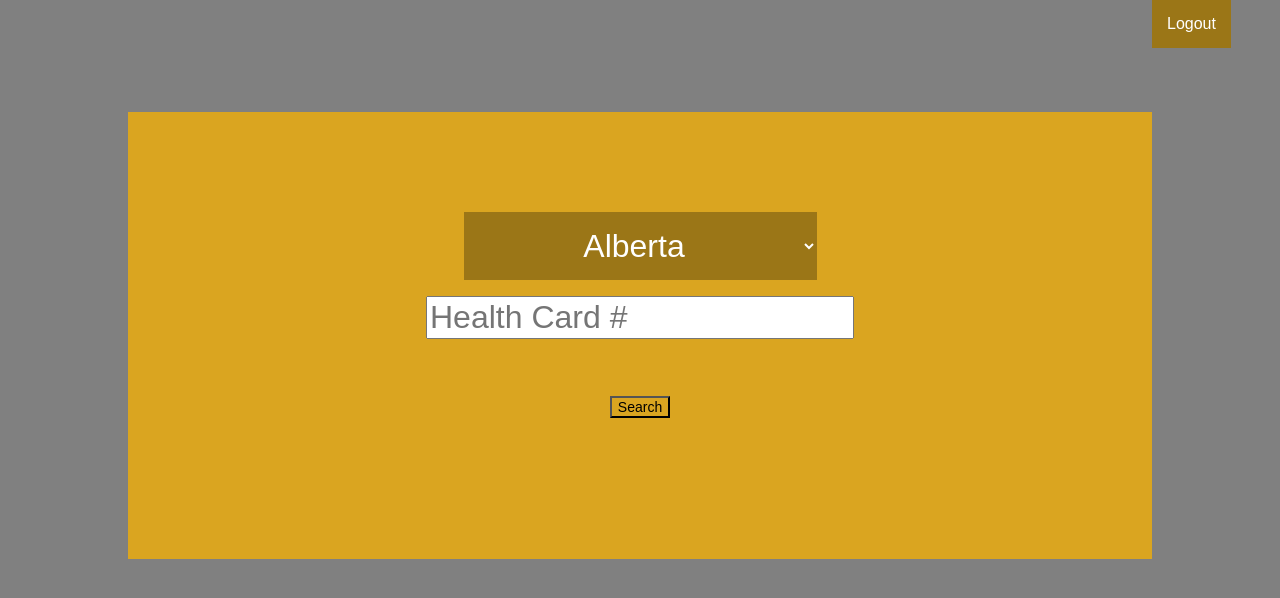
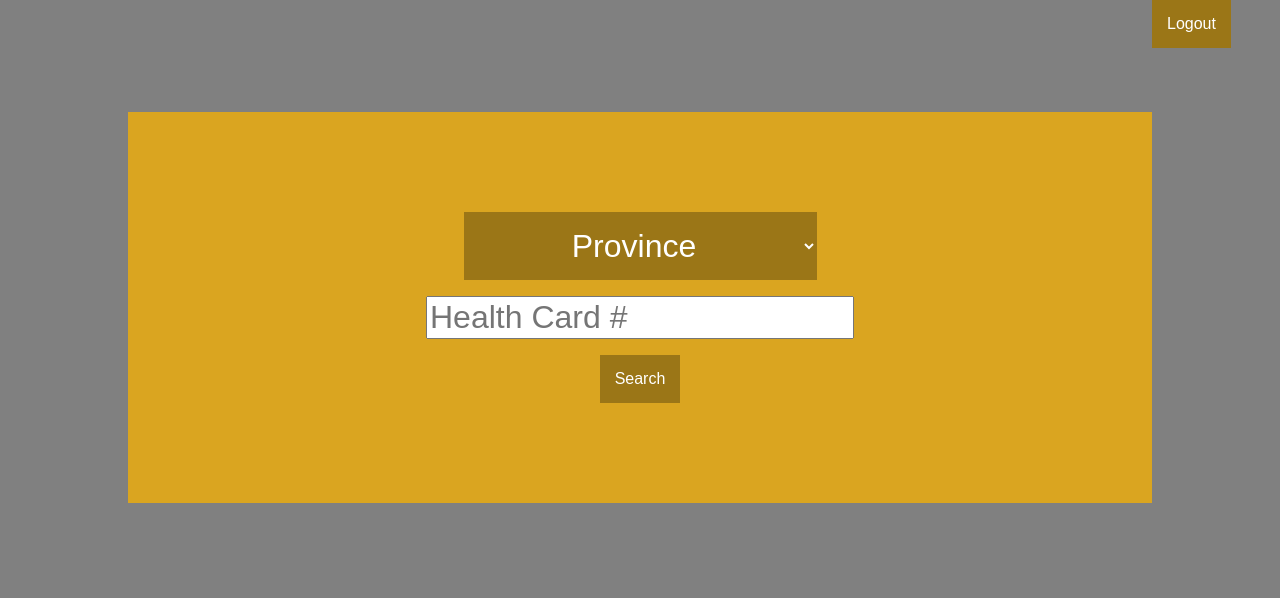
Before and after one commit to ShayFash/PatientManagementsystem, a React (Create React App) app in the folder src/hello-world/: page /patientsearch in a window 1280 px wide. Shown: the top 598 px of the page. Built offline with nearby package versions, Linux system fonts and the light colour scheme.

Commit message:
Added state variables to patient search component

```diff
--- a/src/hello-world/src/components/MDSearchContainer.js
+++ b/src/hello-world/src/components/MDSearchContainer.js
@@ -32,9 +32,9 @@ function SpecialtyList(props) {
             <PatientProfileContainer/>
             <br />
             <form style={{height: "200px"}}>
-                <select value={specialty} className="navBarButton" onChange={changeSpecialty}
+                <select className="navBarButton" onChange={changeSpecialty}
                 style={{border: "1px solid black"}}>
-                    <option>-- Select Specialty --</option>
+                    <option selected disabled>-- Select Specialty --</option>
                     <option value="Cardiac">Cardiac</option>
                     <option value="Endocrinologist">Endocrinologist</option>
                     <option value="Oncology">Oncology</option>
@@ -63,9 +63,9 @@ function DoctorList(props) {
             <PatientProfileContainer />
             <br />
             <form style={{height: "200px"}}>
-                <select className="navBarButton" value={doctor} onChange={changeDoctor}
+                <select className="navBarButton" onChange={changeDoctor}
                 style={{border: "1px solid black"}}>
-                    <option>-- Choose Doctor --</option>
+                    <option selected disabled>-- Choose Doctor --</option>
                     <option value="Doctor X">Dr. X</option>
                     <option value="Doctor Y">Dr. Y</option>
                     <option value="Doctor Z">Dr. Z</option>
--- a/src/hello-world/src/components/PatientSearchContainer.js
+++ b/src/hello-world/src/components/PatientSearchContainer.js
@@ -1,7 +1,22 @@
-import React from 'react';
+import React, {useState} from 'react';
 import {Link} from 'react-router-dom';
 
 function PatientSearch(props) {
+    const [healthNumber, setHealthNumber] = useState(null);
+    const [location, setLocation] = useState("");
+
+    function changeNumber(event) {
+        const {value} = event.target;
+        setHealthNumber(value);
+    }
+
+    function changeLocation(event) {
+        const {value} = event.target;
+        setLocation(value);
+    }
+
+    console.log(location); // placeholder so that the location variable doesnt throw a "not being used" message at me
+
     return (
         <div>
             <div className="horizontalDivider" style={{width: "90%"}} />
@@ -9,26 +24,31 @@ function PatientSearch(props) {
                 <button className="navBarButton">Logout</button>
             </Link>
             <form className="homeContainer" style={{padding: "100px", marginBottom: "0px"}}>
-                <select className="navBarButton" style={{fontSize: "32px"}}>
-                    <option>Alberta</option>
-                    <option>British Columbia</option>
-                    <option>Manitoba</option>
-                    <option>New Brunswick</option>
-                    <option>Newfoundland</option>
-                    <option>Northwest Territories</option>
-                    <option>Nova Scotia</option>
-                    <option>Nunavut</option>
-                    <option>Ontario</option>
-                    <option>Prince Edward Island</option>
-                    <option>Quebec</option>
-                    <option>Saskatchewan</option>
-                    <option>Yukon</option>
+                <select className="navBarButton" style={{fontSize: "32px"}} onChange={changeLocation}>
+                    <option selected disabled>Province</option>
+                    <option value="Alberta">Alberta</option>
+                    <option value="British Columbia">British Columbia</option>
+                    <option value="Manitoba">Manitoba</option>
+                    <option value="New Brunswick">New Brunswick</option>
+                    <option value="Newfoundland">Newfoundland</option>
+                    <option value="Northwest Territories">Northwest Territories</option>
+                    <option value="Nova Scotia">Nova Scotia</option>
+                    <option value="Nunavut">Nunavut</option>
+                    <option value="Ontario">Ontario</option>
+                    <option value="Prince Edward Island">Prince Edward Island</option>
+                    <option value="Quebec">Quebec</option>
+                    <option value="Saskatchewan">Saskatchewan</option>
+                    <option value="Yukon">Yukon</option>
                 </select>
                 <br /><br />
-                <input type="text" placeholder="Health Card #" style={{fontSize: "32px"}}></input>
+                <input type="text"
+                placeholder="Health Card #"
+                style={{fontSize: "32px"}}
+                value={healthNumber}
+                onChange={changeNumber}></input>
                 <br /><br />
                 <Link to="/">
-                    <button className="homeContainer">Search</button>
+                    <button className="navBarButton">Search</button>
                 </Link>
             </form>
         </div>
```
